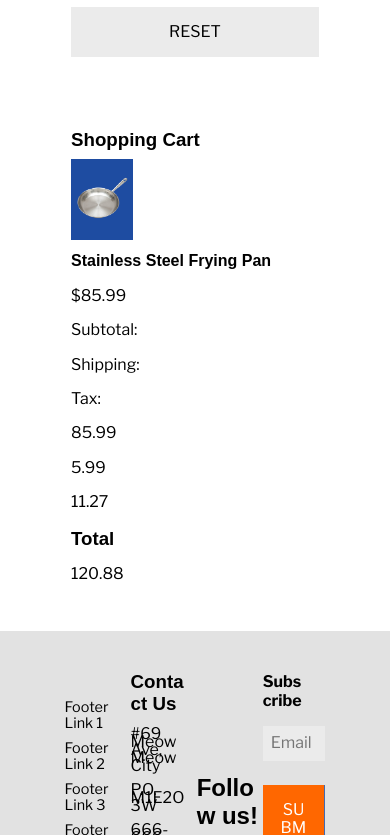
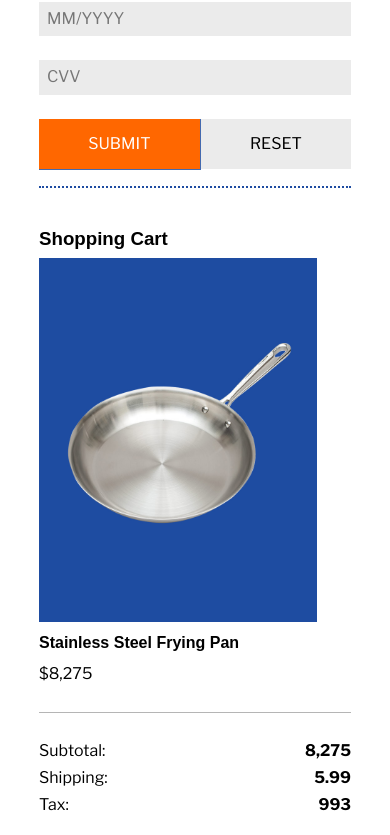
Before and after one commit to daniellerrrrrr/P02Company, a plain HTML site: page checkout2.html in a window 390 px wide. Shown: the part 845-1680 px from the top of the page. Drawn offline with nearby package versions, Linux system fonts and the light colour scheme; a web font is replaced by a local one.

Commit message:
Checkout cart responsive, footer responsive

```diff
--- a/checkout2.html
+++ b/checkout2.html
@@ -14,28 +14,25 @@
     <!-- HEADER SECTION -->
     <header>
       <nav class="main-nav">
-
+        <div class="logo-header">
+          <a href="index.html">Cool Pans</a>
+        </div>
         <div class="nav-container">
-          <div class="logo-header two-column">
-            <a class="nav-link" href="index.html">Cool Pans</a>
-          </div>
-          <div class="nav-link-container two-column">
+          <div class="nav-link-container">
             <a class="nav-link" href="index.html">Home</a>
             <a class="nav-link" href="index.html#about">About</a>
             <a class="nav-link" href="products.html">Products</a>
+            <a class="nav-link current-link" href="checkout2.html">Cart</a>
           </div>
         </div>
       </nav>
     </header>
 
+    <div class="container">
+    <h1> Checkout</h1>
 
-    <div class="page-container">
-
-<div class="flex-box">
-
-      <div class="flex-container">
-
-      <div class="two-column">
+    <div class="box">
+      <section class="element grow-1">
         <h3 class="section-headings">Payment Form</h3>
 
         <form method="post" action="#">
@@ -54,7 +51,7 @@
             </div>
           </div>
 
-          <input type="text" id="form-address" placeholder="Adress">
+          <input type="text" id="form-address" placeholder="Address">
           <input type="text" id="form-city" placeholder="City">
 
 
@@ -67,7 +64,7 @@
             <input type="text" id="card-number" placeholder="Card Number">
 
             <div class="box">
-              <div class="grow-2">
+              <div class="grow-1">
                 <input type="text" id="exp-date" placeholder="MM/YYYY">
               </div>
               <div class="grow-1">
@@ -76,15 +73,20 @@
             </div>
           </div>
 
-          <button name="submit" class="submit-button">Submit</button>
-          <button name="reset" class="reset-button">Reset</button>
+          <div class="box">
+            <div class="grow-1">
+              <button name="submit" class="submit-button">Submit</button>
+            </div>
+            <div class="grow-1">
+              <button name="reset" class="reset-button">Reset</button>
+            </div>
+          </div>
 
         </form>
-      </div>
-      </div>
 
+      </section>
 
-      <div class="flex-container">
+      <section class="element grow-1">
         <section class="check-out">
         <h3 class="section-headings">Shopping Cart</h3>
 
@@ -93,9 +95,9 @@
               <div class="grow-1 checkout-preview">
                 <img src="images/products/pan-03.jpg" alt="product" >
               </div>
-              <div class="grow-2">
+              <div class="grow-1">
                 <h4 class="item-name">Stainless Steel Frying Pan</h4>
-                <p>$85.99</p>
+                <p>$8,275</p>
               </div>
             </div>
           </section>
@@ -108,9 +110,9 @@
             </div>
 
             <div class="grow-1 subtotals">
-              <p>85.99</p>
+              <p>8,275</p>
               <p>5.99</p>
-              <p>11.27</p>
+              <p>993</p>
             </div>
           </div>
 
@@ -119,41 +121,41 @@
               <h3>Total</h3>
             </div>
             <div class="grow-1 total-price">
-              <p>120.88</p>
+              <p>9,273.99</p>
             </div>
           </div>
 
         </section>
+      </section>
       </div>
     </div>
 
-    </div>
 
 
     <footer>
-      <div class="nav-container">
-        <div class="four-column">
+      <div class="container box">
+        <div class="footer-column">
           <a href="#">Footer Link 1</a>
           <a href="#">Footer Link 2</a>
           <a href="#">Footer Link 3</a>
           <a href="#">Footer Link 4</a>
         </div>
 
-        <div class="four-column">
+        <div class="footer-column">
           <h3>Contact Us</h3>
           <p>#69 Meow Ave, Meow City</p>
           <p>P.O. M1E2O3W</p>
           <p>666-666-666</p>
         </div>
 
-        <div class="four-column">
+        <div class="footer-column">
           <h2>Follow us!</h2>
           <img src="images/social-icons/google-plus-square-brands.svg" alt="google plus">
           <img src="images/social-icons/pinterest-square-brands.svg" alt="pinterest">
           <img src="images/social-icons/tumblr-square-brands.svg" alt="tumblr">
         </div>
 
-        <div class="four-column">
+        <div class="footer-column">
           <form>
             <label for="email">Subscribe</label>
             <input type="text" name="email" id="email" placeholder="Email"/>
--- a/css/grids.css
+++ b/css/grids.css
@@ -92,7 +92,7 @@ and referencing https://css-tricks.com/snippets/css/a-guide-to-flexbox/
 }
 
 
-.flex-box{
+.box{
   display: flex;
   display: -webkit-flex;
   display: -ms-flex;
@@ -105,17 +105,28 @@ and referencing https://css-tricks.com/snippets/css/a-guide-to-flexbox/
   -webkit-align-items: flex-start;
   -ms-align-items: flex-start;
 }
-
-
-.flex-container{
+.grow-1{
+  -webkit-flex: 1 1 0;
+  -ms-flex: 1 1 0;
   flex: 1 1 0;
-  -webkit-flex: 1 1 0;
-  -ms-webkit-flex:  1 1 0;
 }
 
-/* media query */
-@media only screen and (max-width: 669px) {
-  .two-column{
-    width: 100%;
+.grow-2{
+  -webkit-flex: 2 1 0;
+  -ms-flex: 2 1 0;
+  flex: 2 1 0;
+}
+
+.footer-column {
+  -webkit-flex: 1 1 0;
+  -ms-flex: 1 1 0;
+  flex: 1 1 0;
+}
+
+@media only screen and (max-width: 790px) {
+  .grow-1{
+    -webkit-flex: 1 1 auto;
+    -ms-flex: 1 1 auto;
+    flex: 1 1 auto;
   }
 }
--- a/css/main.css
+++ b/css/main.css
@@ -56,17 +56,18 @@ header{
 
 .logo-header{
   text-align: left;
+  width: 80%;
+  margin: auto;
+  padding-top: 1.5rem;
 }
 
 .logo-header a{
   font-family: 'Miriam Libre', sans-serif;
   font-weight: 400;
   font-size: 1.8rem;
+  color: #fff;
 }
 
-.nav-link-container{
-  text-align: left;
-}
 
 .style-guide-nav{
   background-color: #1E4CA1;
@@ -166,7 +167,7 @@ img{
 /* form and input styling */
 label{
   display: block;
-  margin: 0 1rem 0 0;
+  margin: 2rem 1rem 0 0;
   font-weight: bold;
 }
 
@@ -176,6 +177,7 @@ input{
   padding: 0.5rem;
   transition: 0.2s;
   margin-top: 1rem;
+
 }
 
 input:hover, input:active, input:focus{
@@ -188,7 +190,7 @@ input[type=text]{
 }
 
 input[type=radio]{
-  margin-bottom: 2rem;
+  margin: 0.8rem 0.2rem 0.5rem 0;
 }
 
 .h1-example{
@@ -282,26 +284,40 @@ ol li::before {
   padding-right: 0.25rem;
 }
 
+/*FOOTER STYLING */
 footer{
   width: 100%;
   background-color: #e2e2e2;
-  padding: 2rem;
+  padding: 4rem 2rem 2rem 2rem;
   margin: 0;
 }
 
 footer a {
   display: block;
   font-size: 0.9rem;
-  margin-bottom: 0.5rem;
+  margin: 0.5rem 0 0.5rem 0;
+}
+
+footer a:hover, footer a:focus {
+  text-decoration: underline;
 }
 
 footer p {
-  line-height: 0.5rem;
+  line-height: 1rem;
+  margin-bottom: -0.5rem;
 }
 
 footer img {
   width: 15%;
   margin-right: 0.5rem;
+}
+
+footer label, footer h2, footer h3 {
+  margin-top: 0.5rem;
+}
+
+.footer-column{
+  margin-right: 1rem;
 }
 
 /* style guide styling of example text and colours section */
@@ -414,39 +430,74 @@ h1.hero{
   font-size: 5rem;
 }
 
-.hero2-text {
-  width: 40%;
-  height: auto;
-  margin: auto;
+.hero2{
+  width: 50%;
+  float: left;
+  display: inline-block;
 }
 
+.hero2-text {
+  width: 49%;
+  text-align: center;
+  display: inline-block;
 
+  margin: auto;
+  justify-content:center;
 
-.checkout-preview img{
-  width: 25%;
-  height: auto;
+  min-height: 600px;
 }
 
-.page-container{
+/* NEW CHECKOUT PAGE */
+.container {
   width: 80%;
   margin: auto;
 }
 
-.flex-container{
-  padding:2rem;
+.check-out {
+  margin-left: 2em;
 }
 
+.checkout-preview{
+  margin-right: 1em;
+}
 
+.checkout-preview img {
+  width: 94%;
+}
 
+.subtotals {
+  font-size: 1em;
+  font-weight: bold;
+  text-align: right;
+}
 
+.total-price {
+  text-align: right;
+}
 
+.total-price p {
+  font-size: 2em;
+  font-weight: 700;
+  line-height: 0;
+}
 
+.cart-sections {
+  padding-bottom: 1em;
+  margin-bottom: 1em;
+  border-bottom: 0.09em solid #b5b5b5;
+}
 
-
+.cart-sections p{
+  line-height: 0.7em;
+}
 
 /* media query */
-@media only screen and (max-width: 669px) {
-  .nav-link-container{
-    text-align: left;
+@media only screen and (max-width: 790px) {
+  .element{
+    margin: 2rem 0 0 0;
+  }
+
+  .check-out {
+    margin-left: 0em;
   }
 }
```
Also changed, not shown: index.html (+18 -60 lines).
